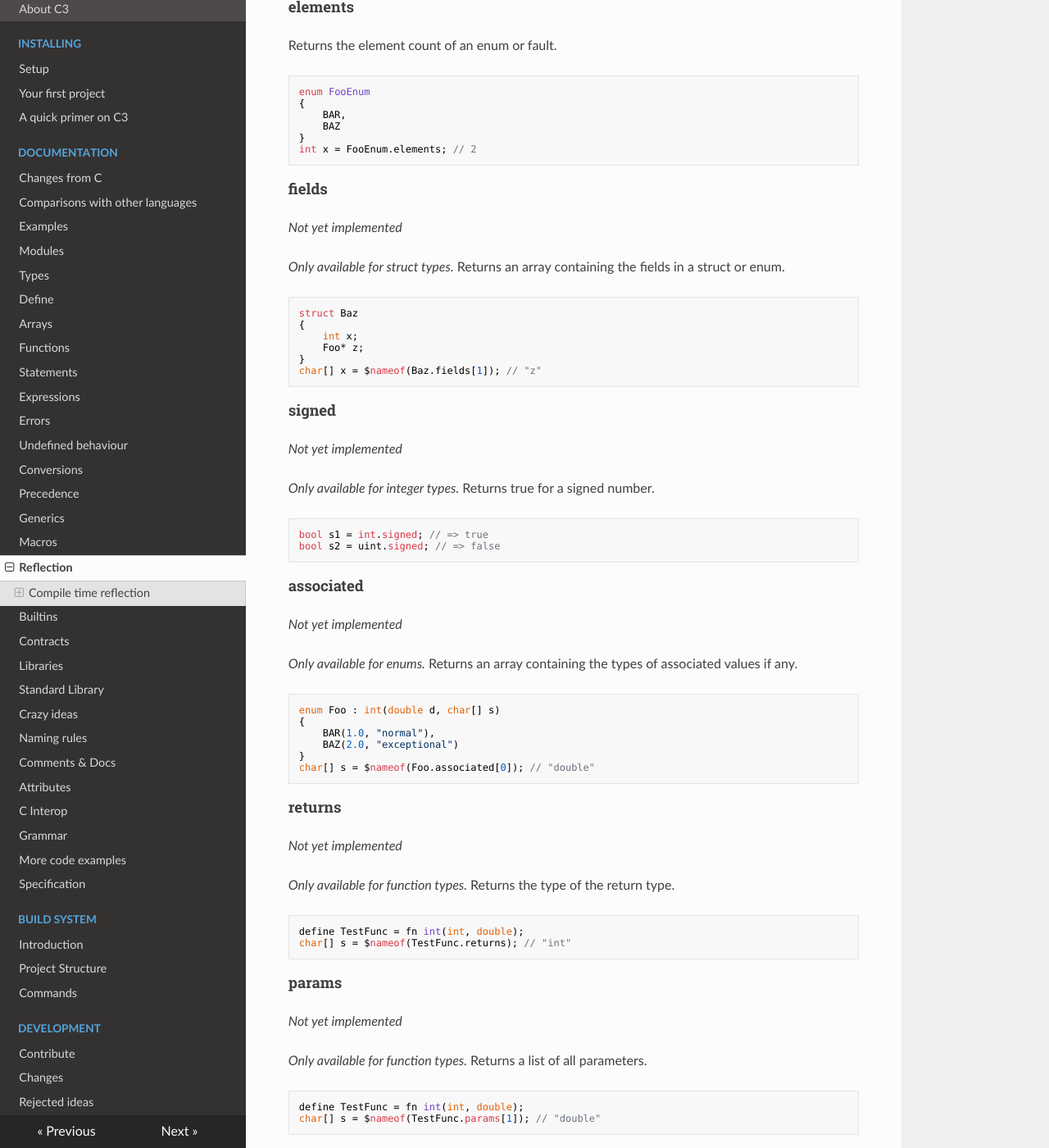
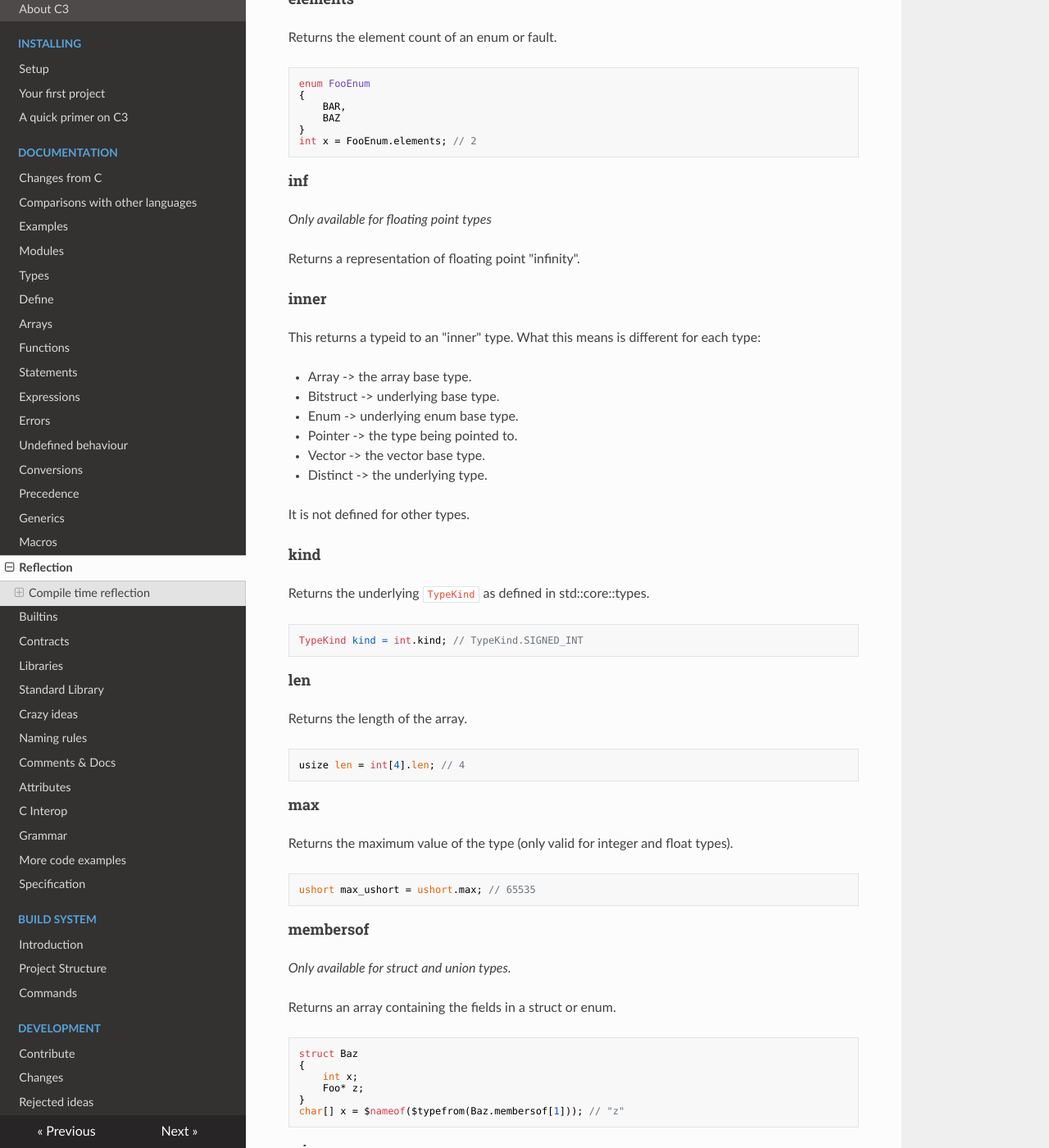
Before and after one commit to c3lang/c3docs-old, an MkDocs documentation site: the page built from docs/reflection.md, in a window 1280 px wide and 1400 px high, scrolled down 1238 px. Shown: the whole window at 82% size. Built offline with MkDocs 1.6.1, drawn with Linux system fonts in a browser that asks for light colours; nearby versions of some CDN libraries; some of the changed text lies outside the part shown.

Commit message:
Updated macro and reflection info.

````diff
--- a/docs/reflection.md
+++ b/docs/reflection.md
@@ -10,78 +10,26 @@
 
 During compile time there are a number of compile time fields that may be accessed directly.
 
-### Compile time variables
+### Type properties
 
-#### typeid
+It is possible to access properties on the type itself:
 
-Returns the typeid for the given type. Typedefs will return the typeid of the underlying type. The typeid size is the same as that of an `iptr`.
-
-    typeid x = Foo.typeid;
-
-#### sizeof
-
-Returns the size in bytes for the given type, like C `sizeof`.
-
-    usize x = Foo.sizeof;
-
-#### length
-
-*Not yet implemented*
-
-*Only available for array and vector types.*
-Returns the length of the array.
-
-```
-usize len = int[4].length
-```
-
-
-#### values
-
-Returns a subarray containing the values of an enum or fault.
-
-    enum FooEnum
-    {
-        BAR,
-        BAZ
-    }
-    char[] x = $nameof(FooEnum.values[1]); // "BAR"
-
-#### elements
-
-Returns the element count of an enum or fault.
-
-    enum FooEnum
-    {
-        BAR,
-        BAZ
-    }
-    int x = FooEnum.elements; // 2
-
-#### fields
-
-*Not yet implemented*
-
-*Only available for struct types.*
-Returns an array containing the fields in a struct or enum.
-
-    struct Baz
-    {
-        int x;
-        Foo* z;
-    }
-    char[] x = $nameof(Baz.fields[1]); // "z"
-
-#### signed
-
-*Not yet implemented*
-
-*Only available for integer types.*
-Returns true for a signed number.
-
-    bool s1 = int.signed; // => true
-    bool s2 = uint.signed; // => false
-
+- `associated`
+- `elements`
+- `inf`
+- `inner`
+- `kind`
+- `len`
+- `max`
+- `membersof`
+- `min`
+- `nan`
+- `names`
+- `params`
+- `returns`
+- `sizeof`
+- `typeid`
+- `values`
 
 #### associated
 
@@ -97,17 +45,85 @@
     }
     char[] s = $nameof(Foo.associated[0]); // "double"
 
+#### elements
 
-#### returns
+Returns the element count of an enum or fault.
 
-*Not yet implemented*
+    enum FooEnum
+    {
+        BAR,
+        BAZ
+    }
+    int x = FooEnum.elements; // 2
 
-*Only available for function types.*
-Returns the type of the return type.
 
-    define TestFunc = fn int(int, double);
-    char[] s = $nameof(TestFunc.returns); // "int"
+#### inf
 
+*Only available for floating point types*
+
+Returns a representation of floating point "infinity".
+
+#### inner
+
+This returns a typeid to an "inner" type. What this means is different for each type:
+
+- Array -> the array base type.
+- Bitstruct -> underlying base type.
+- Enum -> underlying enum base type.
+- Pointer -> the type being pointed to.
+- Vector -> the vector base type.
+- Distinct -> the underlying type.
+
+It is not defined for other types.
+
+#### kind
+
+Returns the underlying `TypeKind` as defined in std::core::types.
+
+    TypeKind kind = int.kind; // TypeKind.SIGNED_INT
+
+#### len
+
+Returns the length of the array.
+
+    usize len = int[4].len; // 4
+
+#### max
+
+Returns the maximum value of the type (only valid for integer and float types).
+
+    ushort max_ushort = ushort.max; // 65535
+
+#### membersof
+
+*Only available for struct and union types.*
+
+Returns an array containing the fields in a struct or enum.
+
+    struct Baz
+    {
+        int x;
+        Foo* z;
+    }
+    char[] x = $nameof($typefrom(Baz.membersof[1])); // "z"
+
+#### min
+
+Returns the minimum value of the type (only valid for integer and float types).
+
+    ichar min_ichar = ichar.min; // -128
+
+
+#### names
+
+Returns a subarray containing the names of an enum or fault.
+
+    enum FooEnum
+    {
+        BAR,
+        BAZ
+    }
+    char[][] x = FooEnum.names; // ["BAR", "BAZ"]
 
 #### params
 
@@ -119,23 +135,53 @@
     define TestFunc = fn int(int, double);
     char[] s = $nameof(TestFunc.params[1]); // "double"
 
+#### returns
+
+*Only available for function types.*
+Returns the type of the return type.
+
+    define TestFunc = fn int(int, double);
+    char[] s = $nameof($typeform(TestFunc.returns)); // "int"
+
+#### sizeof
+
+Returns the size in bytes for the given type, like C `sizeof`.
+
+    usize x = Foo.sizeof;
+
+#### typeid
+
+Returns the typeid for the given type. Typedefs will return the typeid of the underlying type. The typeid size is the same as that of an `iptr`.
+
+    typeid x = Foo.typeid;
+
+#### values
+
+Returns a subarray containing the values of an enum or fault.
+
+    enum FooEnum
+    {
+        BAR,
+        BAZ
+    }
+    char[] x = $nameof(FooEnum.values[1]); // "BAR"
 
 ### Compile time functions
 
 There are several built-in functions to inspect the code during compile time.
 
 - `$alignof`
+- `$checks`
 - `$defined`
+- `$eval`
+- `$evaltype`
+- `$extnameof`
 - `$nameof`
+- `$offsetof`
 - `$qnameof`
-- `$extnameof`
-- `$offsetof`
 - `$sizeof`
-- `$typeof`
 - `$stringify`
 - `$typeof`
-- `$eval`
-- `$evaltype`
 
 ### $alignof
 
@@ -155,6 +201,17 @@
     $alignof(Foo);   // => returns 8 on 64 bit
     $alignof(g);     // => returns 4
 
+### $checks
+
+Returns true if the expression can be parsed and analysed, false otherwise.
+
+    int a;
+    typeid b;
+    bool x = $checks(a + a); // x = true
+    bool y = $checks(b + b); // y = false
+
+This function can be very useful when checking macro arguments.
+
 ### $defined
 
 Returns true if the expression inside is defined.
@@ -169,6 +226,19 @@
     int a = 123;         // => a is now 123
     $eval("a") = 222;    // => a is now 222
     $eval("mymodule::fooFunc")(a); // => same as mymodule::fooFunc(a)
+
+`$eval` is limited to a single, optionally path prefixed, identifier.
+Consequently methods cannot be evaluated directly:
+
+    struct Foo { ... }
+    fn int Foo.test(Foo* f) { ... }
+
+    fn void test()
+    {
+       void* test1 = &$eval("test"); // Works
+       void* test2 = &Foo.$eval("test"); // Works
+       // void* test3 = &$eval("Foo.test"); // Error
+    }
 
 ### $evaltype
 
@@ -211,7 +281,13 @@
     char[] c = $nameof(Foo[4]); // => "test::bar::Foo[4]"
     char[] d = $nameof(g); // => "test::bar::g"
 
+### $sizeof
 
+This is used on a value to determine the allocation size needed. `$sizeof(a)` is equivalent
+to doing `$typeof(a).sizeof`. Note that this is only used on values and not on types.
+
+    $typeof(a)* x = allocate_bytes($sizeof(a));
+    *x = a;
 
 ### $stringify
 
@@ -225,24 +301,3 @@
 
     Foo f;
     $typeof(f) x = f;
-
-
-** The following are not yet implemented **
-
-#### $kindof
-
-Returns the TypeKind of the variable.
-
-    union Bar { ... }
-    TypeKind a = $kindof(Foo); // STRUCT
-    TypeKind b = $kindof(Bar); // BAR
-    TypeKind c = $kindof(int); // INTEGER
-
-#### $elementof
-
-*Only available for array, optional, pointer, vector and subarray types.*
-Returns the element (underlying) type of an array, pointer, vector or subarray.
-
-    char x = $nameof($elementof(Foo[])); // "Foo"
-    char y = $nameof($elementof(Foo[4])); // "Foo"
-    char z = $nameof($elementof(Foo*)); // "Foo"
````
Also changed, not shown: docs/macros.md (+4 -11 lines).
